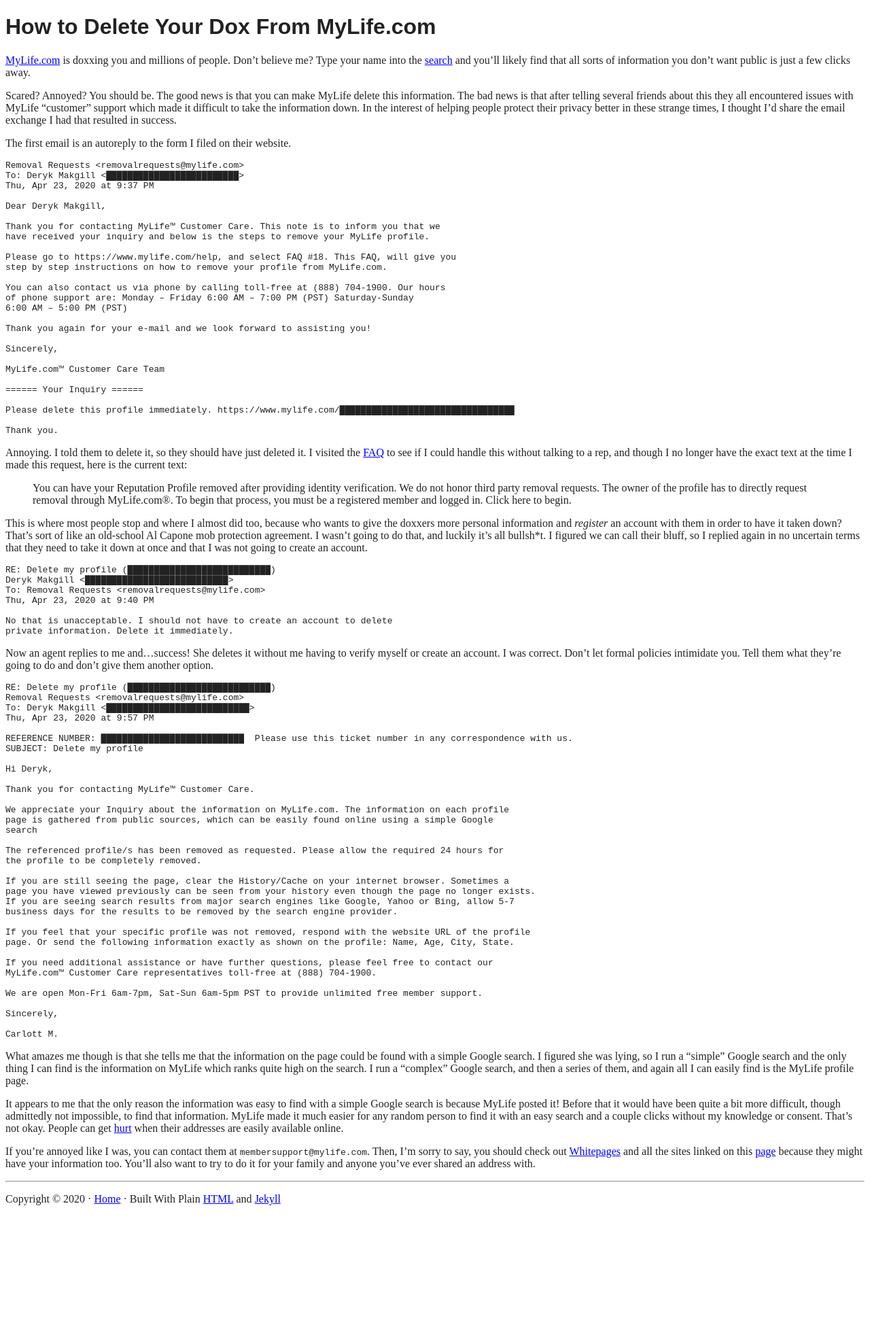
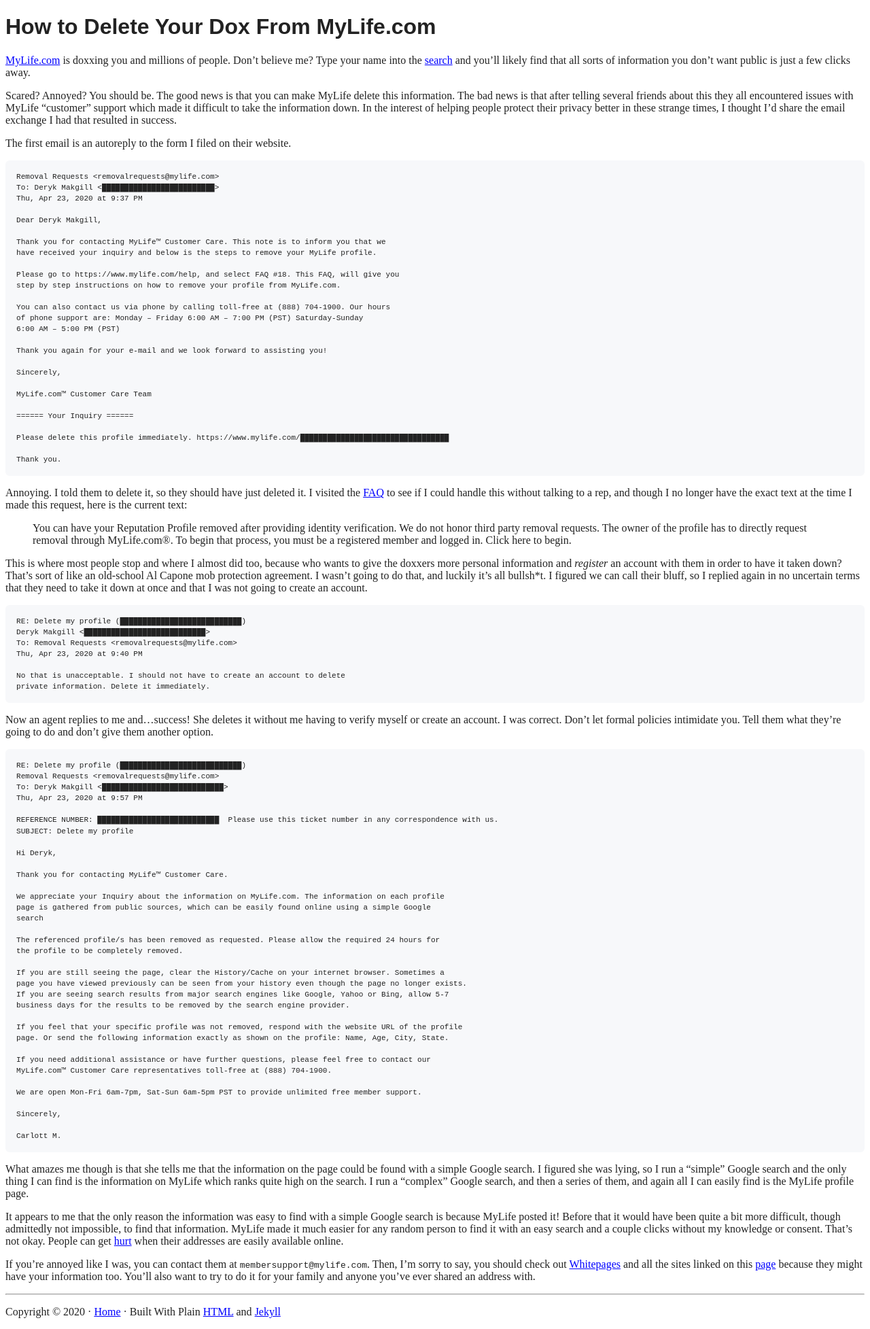
Before and after one commit to makgill/deryk, a Jekyll site: the page built from _posts/2020-12-20-my-life.md, in a window 1280 px wide. Shown: the whole page at 68% size. Built offline with Jekyll 4.4.1, drawn with Linux system fonts in a browser that asks for light colours; before the commit the page ends 1789 px from its top, so only the background shows below that.

Commit message:
Update 2020-12-20-my-life.md

````diff
--- a/_posts/2020-12-20-my-life.md
+++ b/_posts/2020-12-20-my-life.md
@@ -15,7 +15,7 @@
 
 The first email is an autoreply to the form I filed on their website.
 
-```
+<pre class="box">
 Removal Requests <removalrequests@mylife.com>
 To: Deryk Makgill <█████████████████████████>
 Thu, Apr 23, 2020 at 9:37 PM
@@ -43,7 +43,7 @@
 Please delete this profile immediately. https://www.mylife.com/█████████████████████████████████
 
 Thank you.
-```
+</pre>
 
 Annoying. I told them to delete it, so they should have just deleted it. I visited the [FAQ](https://archive.is/7CbpB) to see if I could handle this without talking to a rep, and though I no longer have the exact text at the time I made this request, here is the current text:
 
@@ -51,7 +51,7 @@
 
 This is where most people stop and where I almost did too, because who wants to give the doxxers more personal information and *register* an account with them in order to have it taken down? That's sort of like an old-school Al Capone mob protection agreement. I wasn't going to do that, and luckily it's all bullsh<span>*t</span>. I figured we can call their bluff, so I replied again in no uncertain terms that they need to take it down at once and that I was not going to create an account.
 
-```
+<pre class="box">
 RE: Delete my profile (███████████████████████████)
 Deryk Makgill <███████████████████████████>
 To: Removal Requests <removalrequests@mylife.com>
@@ -59,11 +59,11 @@
 
 No that is unacceptable. I should not have to create an account to delete
 private information. Delete it immediately.
-```
+</pre>
 
 Now an agent replies to me and...success! She deletes it without me having to verify myself or create an account. I was correct. Don't let formal policies intimidate you. Tell them what they're going to do and don't give them another option.
 
-```
+<pre class="box">
 RE: Delete my profile (███████████████████████████)
 Removal Requests <removalrequests@mylife.com>
 To: Deryk Makgill <███████████████████████████>
@@ -99,7 +99,7 @@
 Sincerely,
 
 Carlott M.
-```
+</pre>
 
 What amazes me though is that she tells me that the information on the page could be found with a simple Google search. I figured she was lying, so I run a
 "simple" Google search and the only thing I can find is the information on MyLife which ranks quite high on the search. I run a "complex" Google search,
````
